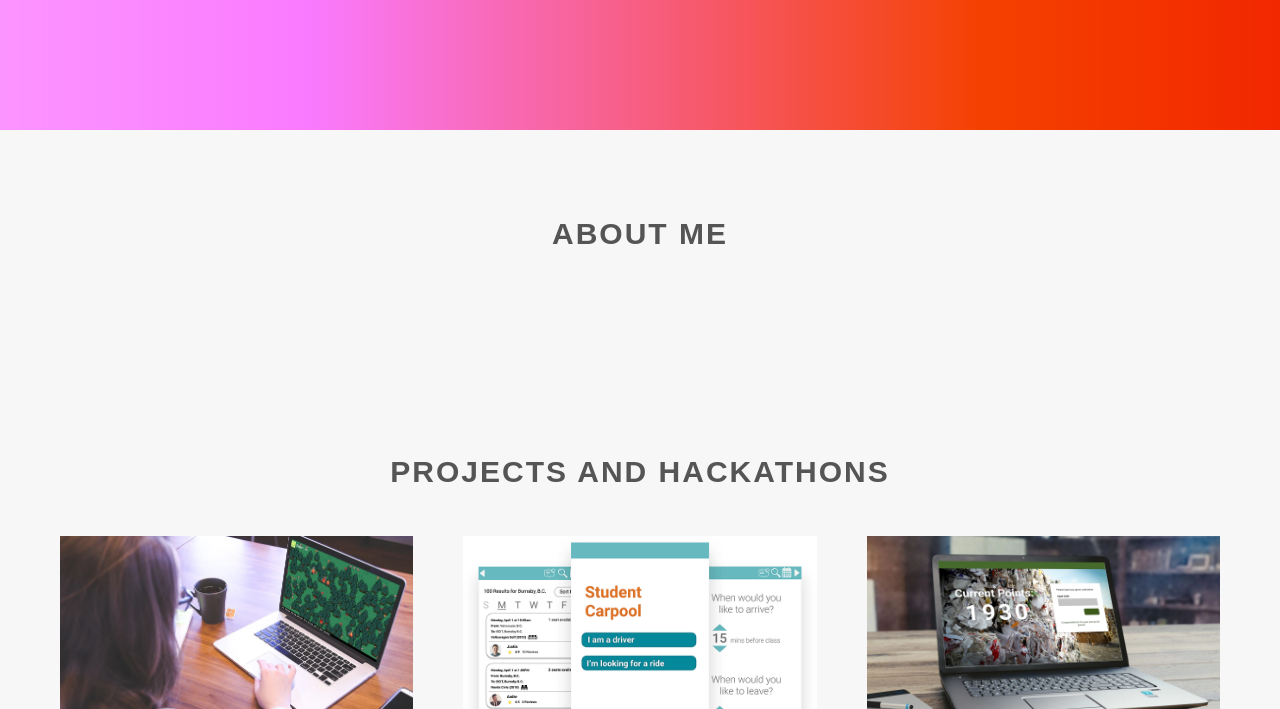
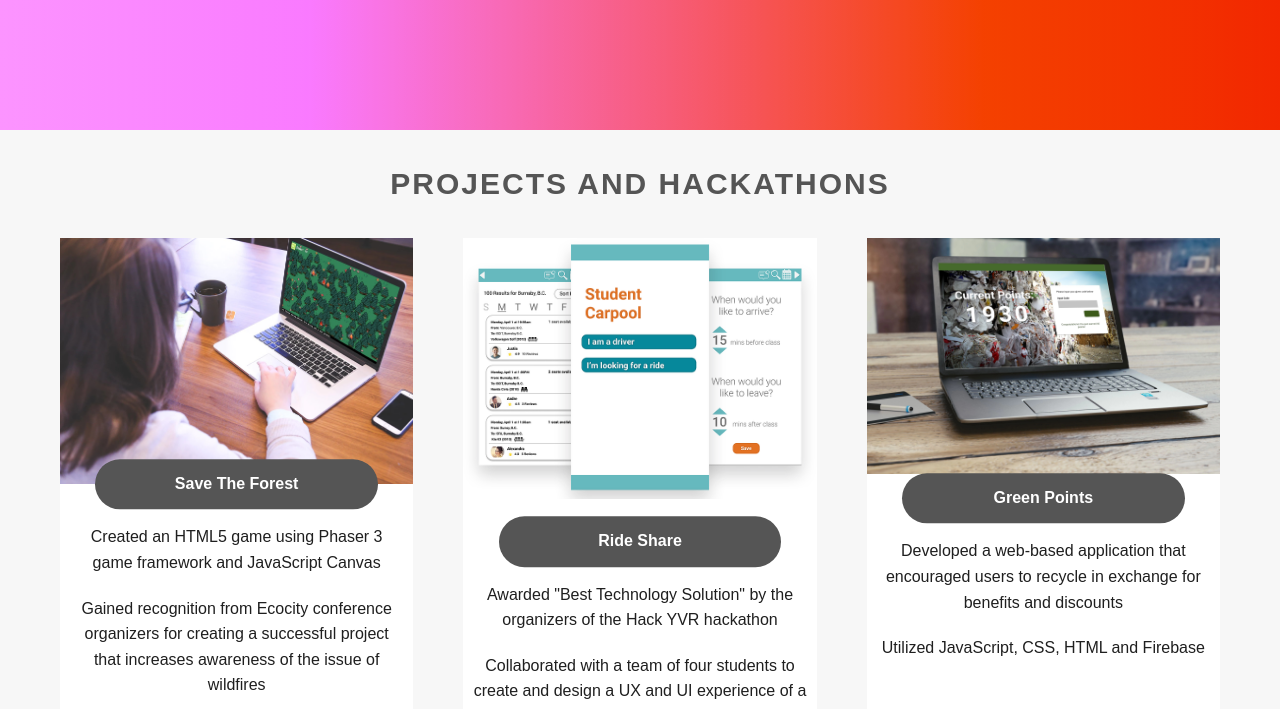
Before and after one commit to aleksandra-codes/aleksandra-codes.github.io, a website: page index.html in a window 1280 px wide. Shown: the part 680-1389 px from the top of the page. Drawn offline with nearby package versions, Linux system fonts and the light colour scheme; some packages are replaced by stand-ins of ours; a script that the page names is missing.

Commit message:
temporary remove about section

```diff
--- a/index.html
+++ b/index.html
@@ -16,7 +16,7 @@
         <nav class="navbar" class="cf">
             <ul class="cf">
                 <!-- <li><a href="#welc">Home</a></li> -->
-                <li><a href="#me">About Me</a></li>
+                <!-- <li><a href="#me">About Me</a></li> -->
                 <li><a href="#pro">Projects</a></li>
                 <li><a href="#contact">Contact</a></li>
             </ul>
@@ -30,18 +30,20 @@
         </section>
     </header>
     <main>
-        <section class="section-about" id="me">
+        <!-- <section class="section-about" id="me">
                 <div class="u-center-text u-margin-bottom-8">
                         <h2 class="heading-secondary">
                             About me
                         </h2>
                         <div>
-                                <!-- <iframe width="560" height="315" src="https://www.youtube.com/embed/OENUb_mYUa0" frameborder="0" allow="accelerometer; autoplay; encrypted-media; gyroscope; picture-in-picture" allowfullscreen></iframe> -->
+
                         </div>
 
                 </div>
 
-        </section>
+        </section> -->
+
+         <!-- <iframe width="560" height="315" src="https://www.youtube.com/embed/OENUb_mYUa0" frameborder="0" allow="accelerometer; autoplay; encrypted-media; gyroscope; picture-in-picture" allowfullscreen></iframe> -->
         <section class="section-projects" id="pro">
                 <div class="u-center-text u-margin-bottom-8">
                     <h2 class="heading-secondary">
--- a/sass/layout/_projects.scss
+++ b/sass/layout/_projects.scss
@@ -2,7 +2,7 @@
 
 .project-cards {
     display: grid;
-    margin: 1rem 0;
+    margin: 0;
     grid-column: center-start / center-end;
     grid-template-columns: repeat(auto-fit, minmax(25rem, 1fr));
     grid-gap: 5rem;
--- a/sass/pages/_home.scss
+++ /dev/null
@@ -1,4 +0,0 @@
-.section-about {
-    // background-color: $color-grey-light-1;
-    padding: 5rem 0;
-}
```
Also changed, not shown: css/style.css.
